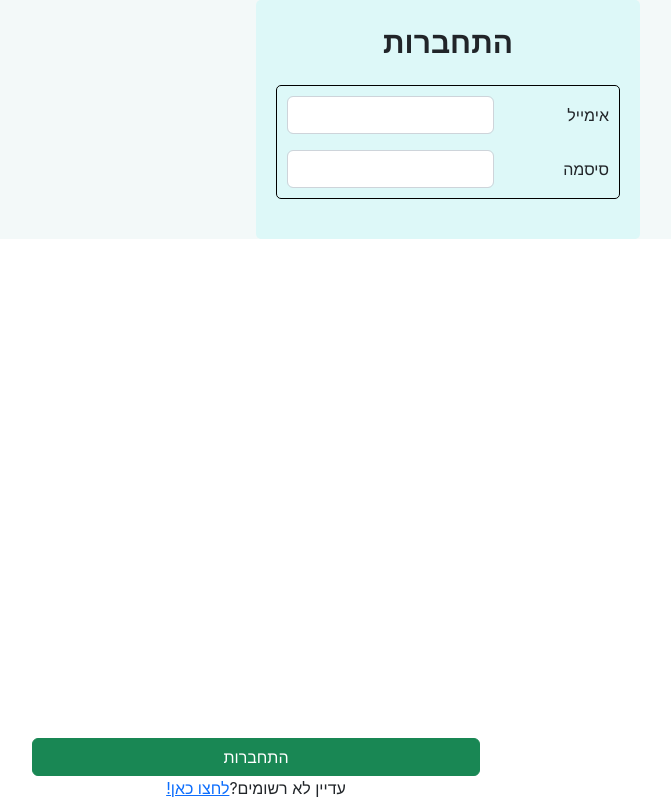
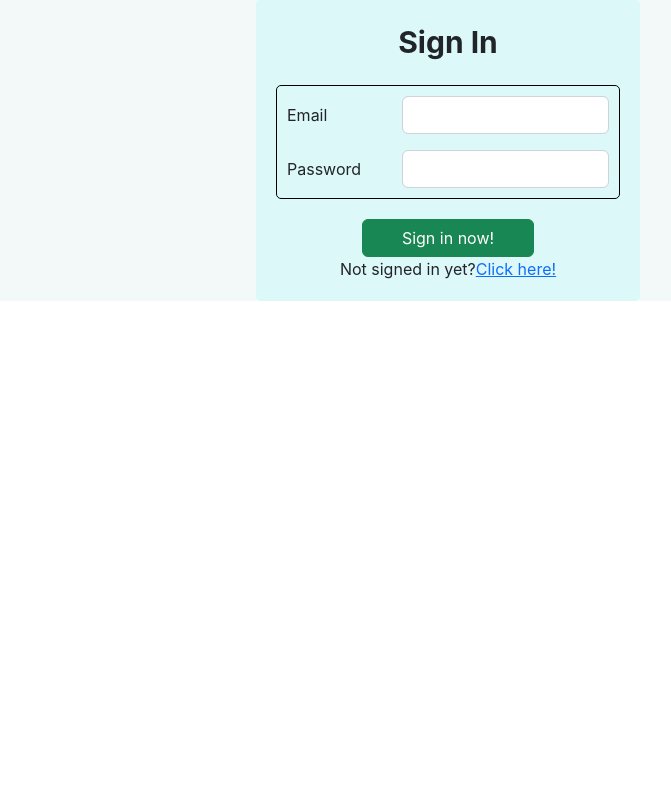
Before and after one commit to ofir-hazan/MOYAStore, a React (Create React App) app in the folder client/: page /signIn in a window 1280 px wide. Shown: the whole page, without its empty margins (192-863 px from the left). Built offline with nearby package versions, Linux system fonts and the light colour scheme; no server answers.

Commit message:
Hebrew to English, fix sign in up flow

```diff
--- a/client/src/App.css
+++ b/client/src/App.css
@@ -1,5 +1,4 @@
 .App {
   background-color: #f3f9f9;
   height: 100%;
-  direction: rtl;
 }
--- a/client/src/Services/UserService.js
+++ /dev/null
@@ -1,19 +0,0 @@
-export async function GetUser(uid) {
-  fetch("http://localhost:3001/user/" + uid)
-    .then((res) => {
-      res.json()
-    })
-    .then((data) => {
-      return data;
-    });
-}
-
-export async function AddUser(user) {
-    const requestOptions = {
-      method: 'POST',
-      headers: { 'Content-Type': 'application/json' },
-      body: JSON.stringify(user)
-    };
-
-    fetch("http://localhost:3001/user/add", requestOptions);
-}
--- a/client/src/pages/SignIn/SignIn.css
+++ b/client/src/pages/SignIn/SignIn.css
@@ -13,7 +13,7 @@
     flex: 1;
 }
 
-.footer {
+.formFooter {
     display: flex;
     align-items: center;
     flex-direction: column;
--- a/client/src/pages/SignIn/SignIn.js
+++ b/client/src/pages/SignIn/SignIn.js
@@ -4,7 +4,6 @@ import { useState, useContext } from "react";
 import { logInWithEmailAndPassword } from "../../Firebase.js"
 import { useNavigate } from 'react-router-dom';
 import { GlobalContext } from "../../Contexts/GlobalContext";
-import { GetUser } from "../../Services/UserService";
 import { validateEmail } from "../../resources/Helpers/helpers";
 
 function SignIn(props) {
@@ -21,11 +20,14 @@ function SignIn(props) {
         // Matching error message
         logInWithEmailAndPassword(email, password)
             .then(async (firebaseUser) => {
-                const user = await GetUser(firebaseUser.uid);
-                if (user) {
-                    setConnectedUser(user);
-                    navigate('/');
-                }
+                await fetch("http://localhost:3001/user/" + firebaseUser.uid)
+                    .then(res => res.json())
+                    .then((user) => {
+                        if (user) {
+                            setConnectedUser(user);
+                            navigate('/');
+                        }
+                    });
             })
             .catch ((error) => {
                 console.log(error);
@@ -35,30 +37,30 @@ function SignIn(props) {
     return (
         <div className="container">
             <div className="title">
-                התחברות
+                Sign In
             </div>
             <div className="form">
                 <div class="mb-3 row">
-                    <label for="inputEmail" class="col-sm-4 col-form-label">אימייל</label>
+                    <label for="inputEmail" class="col-sm-4 col-form-label">Email</label>
                     <div class="col-sm-8">
                         <input type="text" class="form-control" id="inputEmail" value={email} onChange={(e) => setEmail(e.target.value)} />
                     </div>
                 </div>
                 <div class="row">
-                    <label for="inputPassword" class="col-sm-4 col-form-label">סיסמה</label>
+                    <label for="inputPassword" class="col-sm-4 col-form-label">Password</label>
                     <div class="col-sm-8">
                         <input type="password" class="form-control" id="inputPassword" value={password} onChange={(e) => setPassword(e.target.value)} />
                     </div>
                 </div>
             </div>
 
-            <div className="footer">
+            <div className="formFooter">
                 <div class="d-grid gap-2 col-6 mx-auto">
-                    <button class="btn btn-success" type="button" onClick={handleSignIn}>התחברות</button>
+                    <button class="btn btn-success" type="button" onClick={handleSignIn}>Sign in now!</button>
                 </div>
                 <div>
-                    עדיין לא רשומים?
-                    <Link to="/signUp">לחצו כאן! </Link>
+                    Not signed in yet?
+                    <Link to="/signUp">Click here!</Link>
                 </div>
             </div>
         </div>
--- a/client/src/pages/SignUp/SignUp.js
+++ b/client/src/pages/SignUp/SignUp.js
@@ -3,7 +3,6 @@ import { useState, useContext } from "react";
 import { signUpWithEmailAndPassword } from "../../Firebase.js"
 import { useNavigate } from 'react-router-dom';
 import { GlobalContext } from "../../Contexts/GlobalContext";
-import { AddUser } from "../../Services/UserService";
 import { validateEmail } from "../../resources/Helpers/helpers";
 
 function SignUp(props) {
@@ -30,11 +29,20 @@ function SignUp(props) {
         signUpWithEmailAndPassword(email, password)
             .then(async (firebaseUser) => {
                 user = {...user, uid: firebaseUser.uid}
-                const dbUser = await AddUser(user);
-                if (dbUser) {
-                    setConnectedUser(user);
-                    navigate('/');
-                }
+                const requestOptions = {
+                    method: 'POST',
+                    headers: { 'Content-Type': 'application/json' },
+                    body: JSON.stringify(user)
+                  };
+
+                await fetch("http://localhost:3001/user/add", requestOptions)
+                    .then(res => res.json())
+                    .then((dbUser) => {
+                        if (dbUser) {
+                            setConnectedUser(user);
+                            navigate('/');
+                        }
+                    });
             })
             .catch((error) => {
                 console.log(error);
@@ -44,35 +52,35 @@ function SignUp(props) {
     return (
         <div className="container">
             <div className="title">
-                הרשמה
+                Sign Up
             </div>
             <div className="form">
                 <div class="form-check mb-3">
                     <input class="form-check-input" type="checkbox" value="" id="flexCheckDefault" checked={isAdmin} onClick={() => setIsAdmin(!isAdmin)} />
                     <label class="form-check-label" for="flexCheckDefault">
-                        אני מנהל מערכת
+                        I am an admin
                     </label>
                 </div>
                 <div class="mb-3 row">
-                    <label for="inputEmail" class="col-sm-4 col-form-label">שם מלא</label>
+                    <label for="inputEmail" class="col-sm-4 col-form-label">Full name</label>
                     <div class="col-sm-8">
                         <input type="text" class="form-control" id="inputEmail" value={name} onChange={(e) => setName(e.target.value)} />
                     </div>
                 </div>
                 <div class="mb-3 row">
-                    <label for="inputEmail" class="col-sm-4 col-form-label">אימייל</label>
+                    <label for="inputEmail" class="col-sm-4 col-form-label">E-mail</label>
                     <div class="col-sm-8">
                         <input type="text" class="form-control" id="inputEmail" value={email} onChange={(e) => setEmail(e.target.value)}  />
                     </div>
                 </div>
                 <div class="mb-3 row">
-                    <label for="inputPassword" class="col-sm-4 col-form-label">סיסמה</label>
+                    <label for="inputPassword" class="col-sm-4 col-form-label">Password</label>
                     <div class="col-sm-8">
                         <input type="password" class="form-control" id="inputPassword" value={password} onChange={(e) => setPassword(e.target.value)} />
                     </div>
                 </div>
                 <div class="row">
-                    <label for="inputPassword" class="col-sm-4 col-form-label">אמת סיסמה</label>
+                    <label for="inputPassword" class="col-sm-4 col-form-label">Verify password</label>
                     <div class="col-sm-8">
                         <input type="password" class="form-control" id="inputPassword" value={passwordVerify} onChange={(e) => setPasswordVerify(e.target.value)} />
                     </div>
@@ -80,7 +88,7 @@ function SignUp(props) {
             </div>
 
             <div class="d-grid gap-2 col-6 mx-auto">
-                <button class="btn btn-success" type="button" onClick={handleSignUp}>הרשמה</button>
+                <button class="btn btn-success" type="button" onClick={handleSignUp}>Sign up now!</button>
             </div>
         </div>
     )
```
